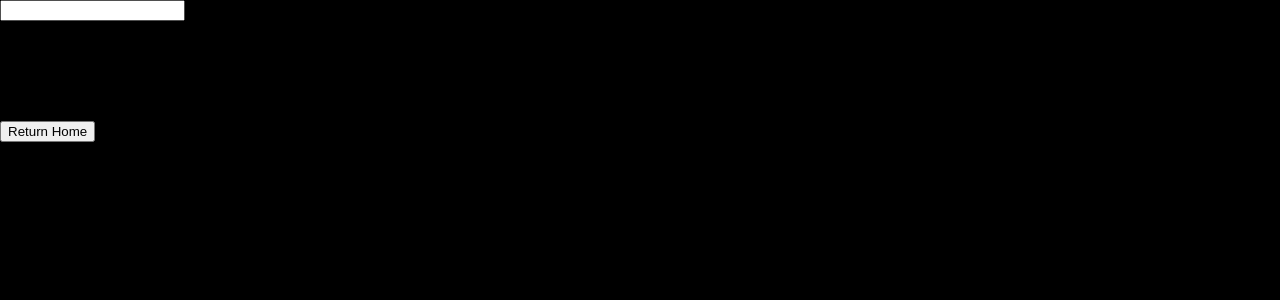
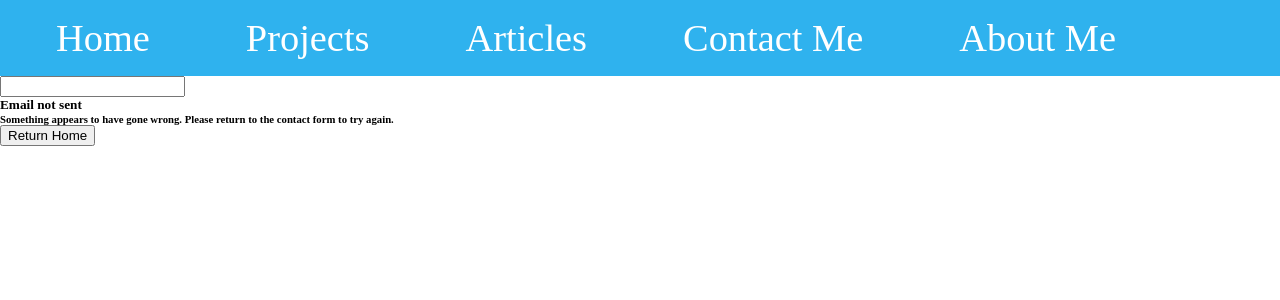
Before and after one commit to AdamGaffney96/PersonalWebsite, a Django app: template blog_site/templates/blog_site/contact_failure.html in a window 1280 px wide. Shown: the top 300 px of the page. Run offline with Django 3.2, Linux system fonts and the light colour scheme; the template is opened without the code that fills it, so the values that code supplies are empty; parts of the project's set-up code (start-up, migrations or seed data) failed here and were passed over.

Commit message:
general base.html and base.css updates

```diff
--- a/ResumeSite/static/blog_site/css/base.css
+++ b/ResumeSite/static/blog_site/css/base.css
@@ -1,8 +1,33 @@
 :root {
     --clr-dark-bg: hsl(0, 0%, 0%);
+    --clr-main-1: hsl(199, 85%, 56%);
+    --clr-text-white: hsl(0, 0%, 100%);
+}
+
+* {
+    margin: 0;
 }
 
 body {
-    background: var(--clr-dark-bg);
-    margin: 0;
+    /* background: var(--clr-dark-bg); */
 }
+
+.nav-bar {
+    background: var(--clr-main-1);
+    font-size: 1.2rem;
+    display: flex;
+    padding: 1rem;
+}
+
+.nav-list {
+    display: flex;
+    gap: 5em;
+}
+
+.nav-item {
+    list-style: none;
+    font-size: 2em;
+    color: var(--clr-text-white);
+    cursor: pointer;
+    user-select: none;
+}
--- a/blog_site/templates/blog_site/base.html
+++ b/blog_site/templates/blog_site/base.html
@@ -6,6 +6,11 @@
     <link rel='stylesheet' type='text/css' href="{% static 'blog_site/css/base.css' %}">
     <link rel="preconnect" href="https://fonts.gstatic.com">
     <link href="https://fonts.googleapis.com/css2?family=Merriweather:wght@300&display=swap" rel="stylesheet">
+    <meta http-equiv="cache-control" content="max-age=0" />
+    <meta http-equiv="cache-control" content="no-cache" />
+    <meta http-equiv="expires" content="0" />
+    <meta http-equiv="expires" content="Tue, 01 Jan 1980 1:00:00 GMT" />
+    <meta http-equiv="pragma" content="no-cache" />
     <meta property='og:site_name' content="Adam Gaffney's Blog">
     <meta property='og:locale' content='en_GB'>
     <meta name='twitter:card' content='summary'>
@@ -16,6 +21,15 @@
     <meta name="viewport" content="width=device-width, initial-scale=1.0"> {% block head %} {% endblock %} </head>
 
 <body>
+    <nav class="nav-bar">
+        <ul class="nav-list">
+            <li class="nav-item">Home</li>
+            <li class="nav-item">Projects</li>
+            <li class="nav-item">Articles</li>
+            <li class="nav-item">Contact Me</li>
+            <li class="nav-item">About Me</li>
+        </ul>
+    </nav>
     {% block content %} {% endblock %}
     <script type="text/javascript" src="{% static 'blog_site/js/main.js' %}"></script>
 </body>
--- a/blog_site/urls.py
+++ b/blog_site/urls.py
@@ -1,8 +1,6 @@
 from django.urls import path, re_path
 from . import views
-from django.views.generic.base import RedirectView
 
 urlpatterns = [
     path('', views.home, name = "home"),
-    path()
 ]
--- a/blog_site/views.py
+++ b/blog_site/views.py
@@ -37,7 +37,7 @@ def home(request):
     combined = gaming.union(essays).order_by('-post_date')
     context = {"gaming": gaming,
     "essays": essays, "combined": combined}
-    return render(request, 'blog_site/coming_soon.html', context)
+    return render(request, 'blog_site/base.html', context)
 
 def gaming(request):
     gaming = Gaming.objects.all()
```
